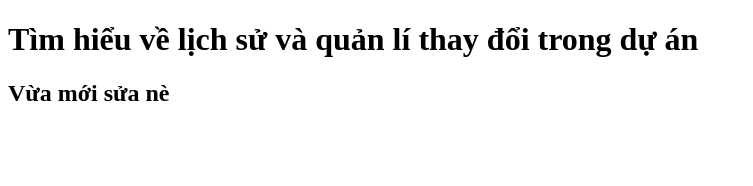
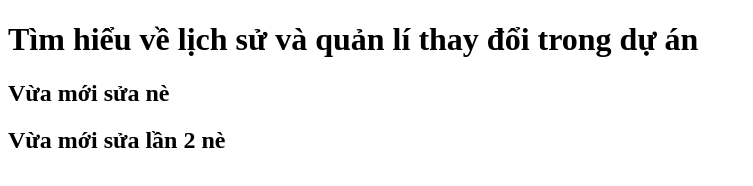
Before and after one commit to Trung-Minh/html_05, a plain HTML site: page index.html in a window 1280 px wide. Shown: the whole page, without its empty margins (0-753 px from the left). Drawn offline with Linux system fonts and the light colour scheme.

Commit message:
2. Thêm h2 nữa

```diff
--- a/index.html
+++ b/index.html
@@ -8,5 +8,6 @@
   <body>
     <h1>Tìm hiểu về lịch sử và quản lí thay đổi trong dự án</h1>
     <h2>Vừa mới sửa nè</h2>
+    <h2>Vừa mới sửa lần 2 nè</h2>
   </body>
 </html>
```
